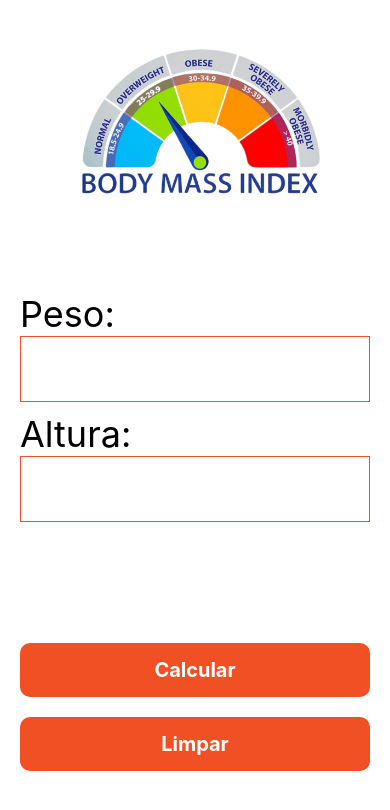
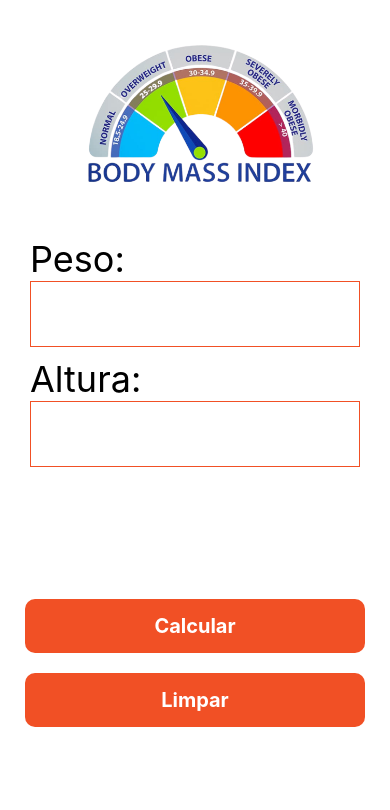
Before and after one commit to FelipeEsteves007/myapp-ReactNative, a React Native app: screen / in a window 390 px wide. Shown: the top 810 px of the page. Built offline with nearby package versions, Linux system fonts and the light colour scheme.

Commit message:
acertando fontes

```diff
--- a/App.js
+++ b/App.js
@@ -66,7 +66,7 @@ const estilos = StyleSheet.create({
   View: {
     flex: 1,
     flexDirection: 'column',
-    padding: 10,
+    padding: 20,
   },
   texto: {
     fontSize: 36,
@@ -95,17 +95,17 @@ const estilos = StyleSheet.create({
     color: 'black',
   },
   cBotoes: {
-    flex: 0.3,
+    flex: 0.5,
     flexDirection: 'column',
     justifyContent: 'center',
     alignContent: 'center',
-    padding: 10,
+    padding: 5,
   },
   resultado: {
     fontSize: 30,
     color: '#F15025',
     textAlign: 'center',
-    marginTop: 20,
+    marginTop: 15,
   },
 });
 
```
